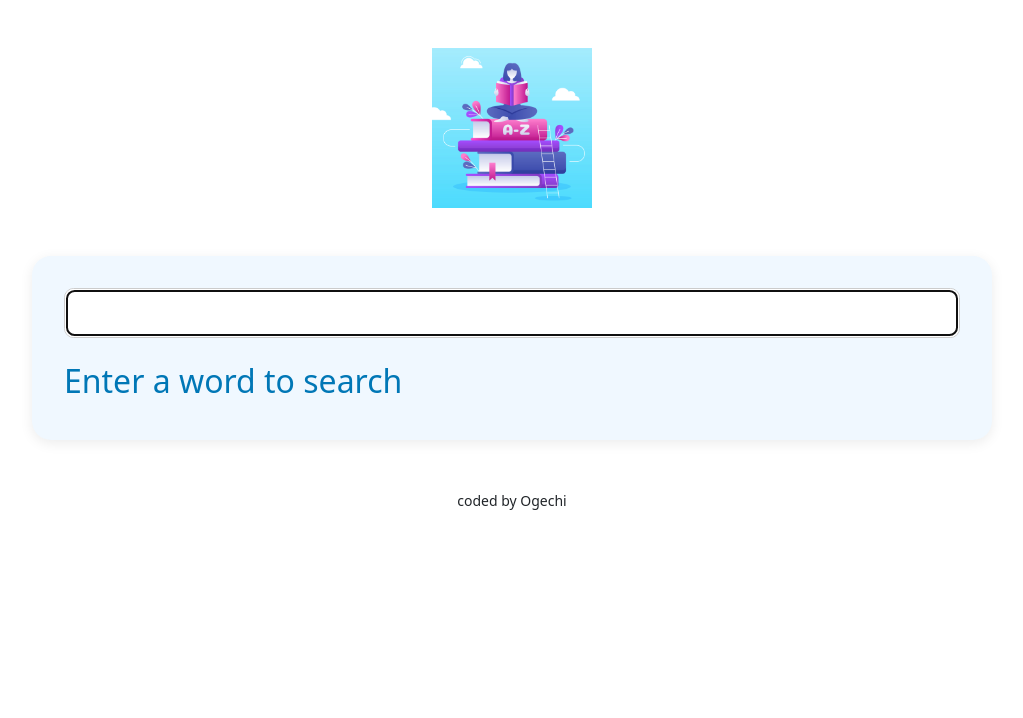
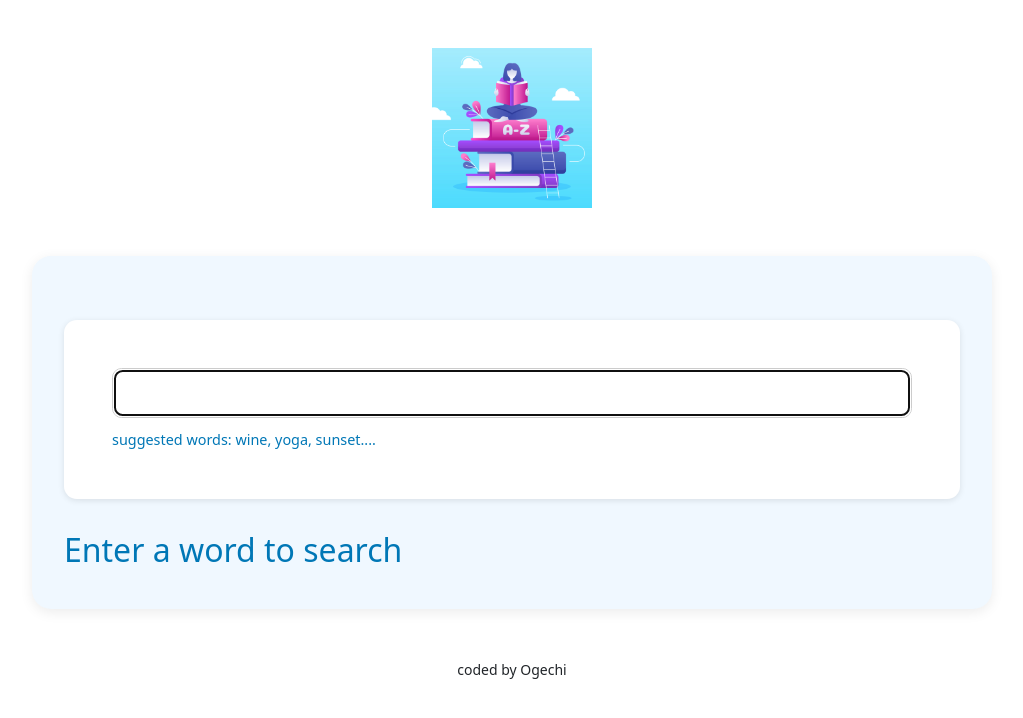
Before and after one commit to sylviacool/dictionary-project-app, a React (Vite) app: page / in a window 1280 px wide. Shown: the top 718 px of the page, without its empty margins (128-1151 px from the left). Built offline with nearby package versions, Linux system fonts and the light colour scheme.

Commit message:
Refine dictionary app styling: improve section cards, input, and hint appearance

```diff
--- a/src/components/Dictionary.jsx
+++ b/src/components/Dictionary.jsx
@@ -2,6 +2,7 @@ import React, { useState } from 'react'
 import Results from './Results';
 import axios from 'axios';
 import './dictionary.css';
+import "bootstrap/dist/css/bootstrap.min.css";
 
 const Dictionary = () => {
   const [keyword, setKeyword] = useState(""); // User input
@@ -31,9 +32,12 @@ const Dictionary = () => {
   };
   return (
     <div className="Dictionary">
+      <section>
       <form onSubmit={search}>
         <input type="search" autoFocus={true} onChange={handleKeywordChange} />
       </form>
+      <div className="hint">suggested words:  wine, yoga, sunset....</div>
+      </section>
       <Results result={results} />
     </div>
   );
--- a/src/components/Results.jsx
+++ b/src/components/Results.jsx
@@ -5,13 +5,16 @@ import Phonetics from './Phonetics';
 const Results = ({result}) => {
   if (result) {
     return (
-      <div>
+      <div className="Results">
+        <section>
           <h2>{result.word}</h2>
-        {result.phonetics?.map((phonetic, idx) =>  (
+          {result.phonetics?.map((phonetic, idx) => (
             <div key={idx}>
-            <Phonetics phonetic = {phonetic}/>
+              <Phonetics phonetic={phonetic} />
             </div>
           ))}
+        </section>
+        <section>
           {result.meanings?.map((meaning, index) => (
             <Meaning key={index} meaning={meaning} />
             /*
@@ -21,6 +24,7 @@ const Results = ({result}) => {
   definitions, and examples.
 */
           ))}
+        </section>
       </div>
     );
   } else {
--- a/src/components/dictionary.css
+++ b/src/components/dictionary.css
@@ -17,6 +17,19 @@ input[type="search"] {
   padding: 0.75rem;
   border-radius: 0.6rem;
   border: 0.1rem solid #ccc;
-  margin-bottom: 1.5rem;
+  margin-bottom: 0.7rem;
   font-size: 1rem;
 }
+
+.Dictionary section {
+  background:white ;
+  padding: 3rem;
+  border-radius: 0.8rem;
+  box-shadow: 0 0.1rem 0.4rem rgba(0,0,0,0.1);
+  margin: 2rem 0;
+}
+
+.Dictionary .hint {
+  color: #0077b6;
+  font-size: 0.9rem;
+}
```
Lines whose indentation alone changed are shown as unchanged.
